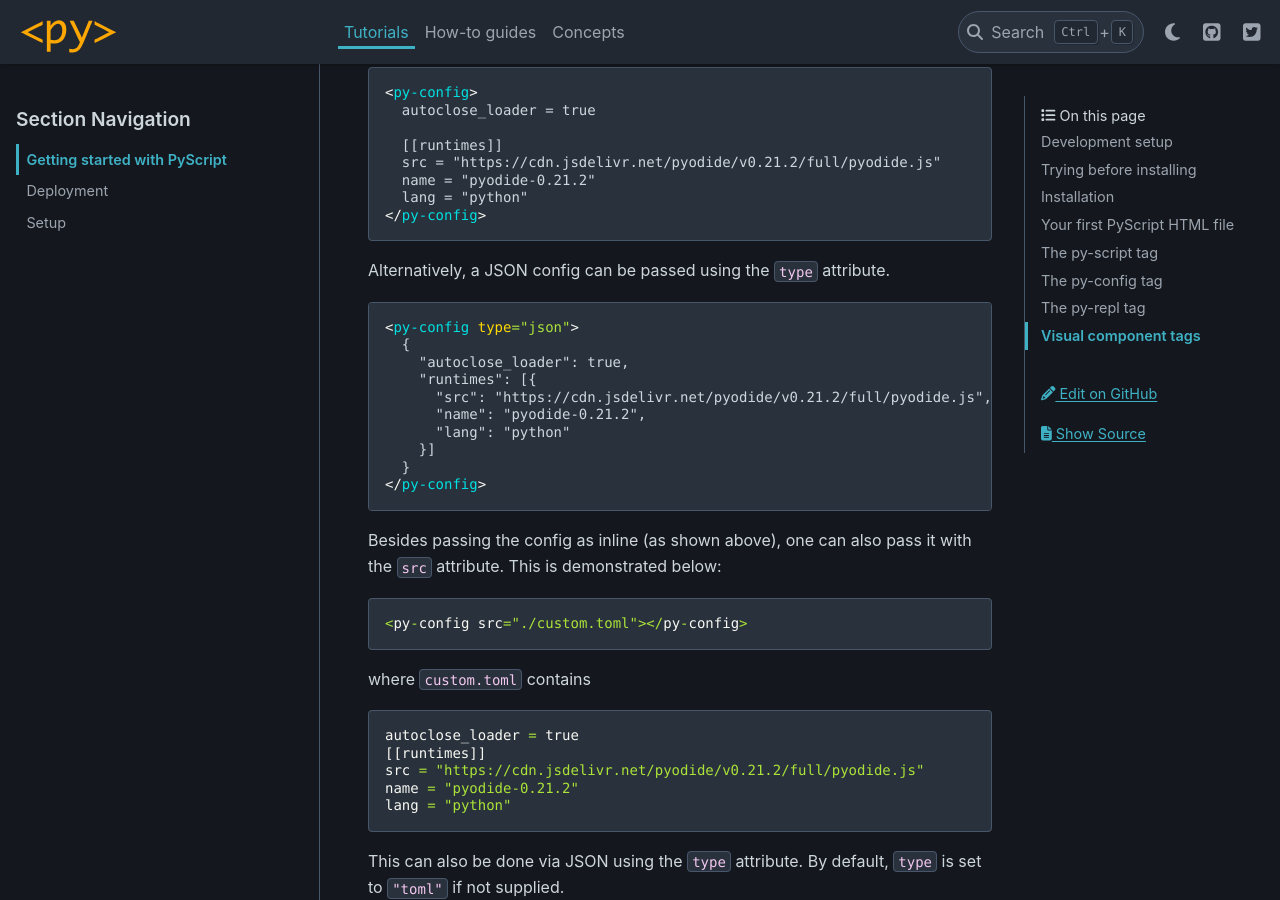
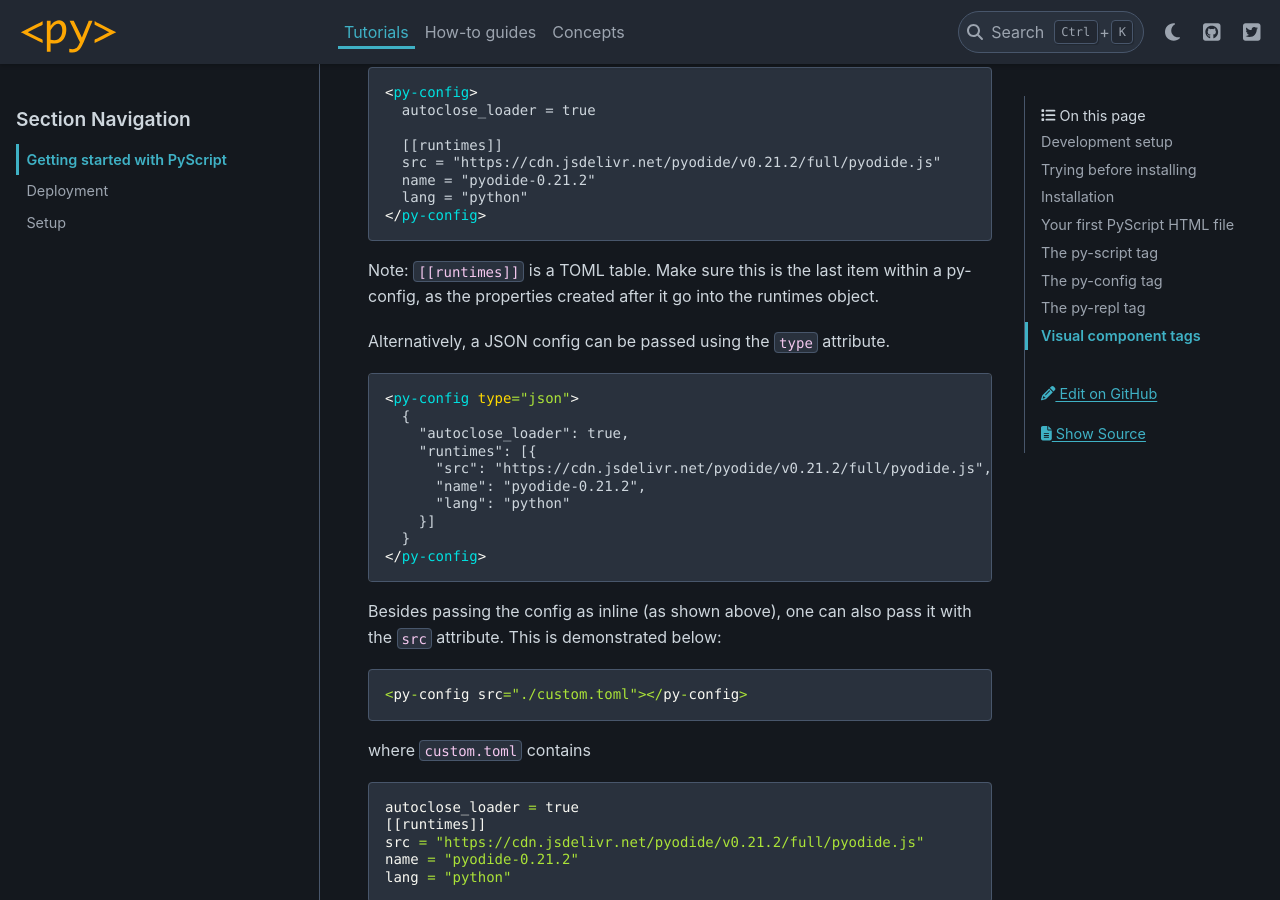
Before and after one commit to pyscript/pyscript, a Sphinx documentation site: the page built from docs/tutorials/getting-started.md, in a window 1280 px wide and 900 px high, scrolled down 3648 px. Built offline with Sphinx 7.4.7 and the PyData theme 0.15.4, drawn with Linux system fonts in a browser that asks for light colours; pages that are not in the unit, such as notebooks, are missing from menus.

Commit message:
Add note on [[runtimes]] TOML table in docs (#861)
* Note on pyconfig. Fixes #859

* spell

* grammar

* mor grammar

* goes to go

````diff
--- a/docs/tutorials/getting-started.md
+++ b/docs/tutorials/getting-started.md
@@ -161,6 +161,7 @@ The `<py-config>` tag can be used as follows:
   lang = "python"
 </py-config>
 ```
+Note: `[[runtimes]]` is a TOML table. Make sure this is the last item within a py-config, as the properties created after it go into the runtimes object.
 
 Alternatively, a JSON config can be passed using the `type` attribute.
 
````
